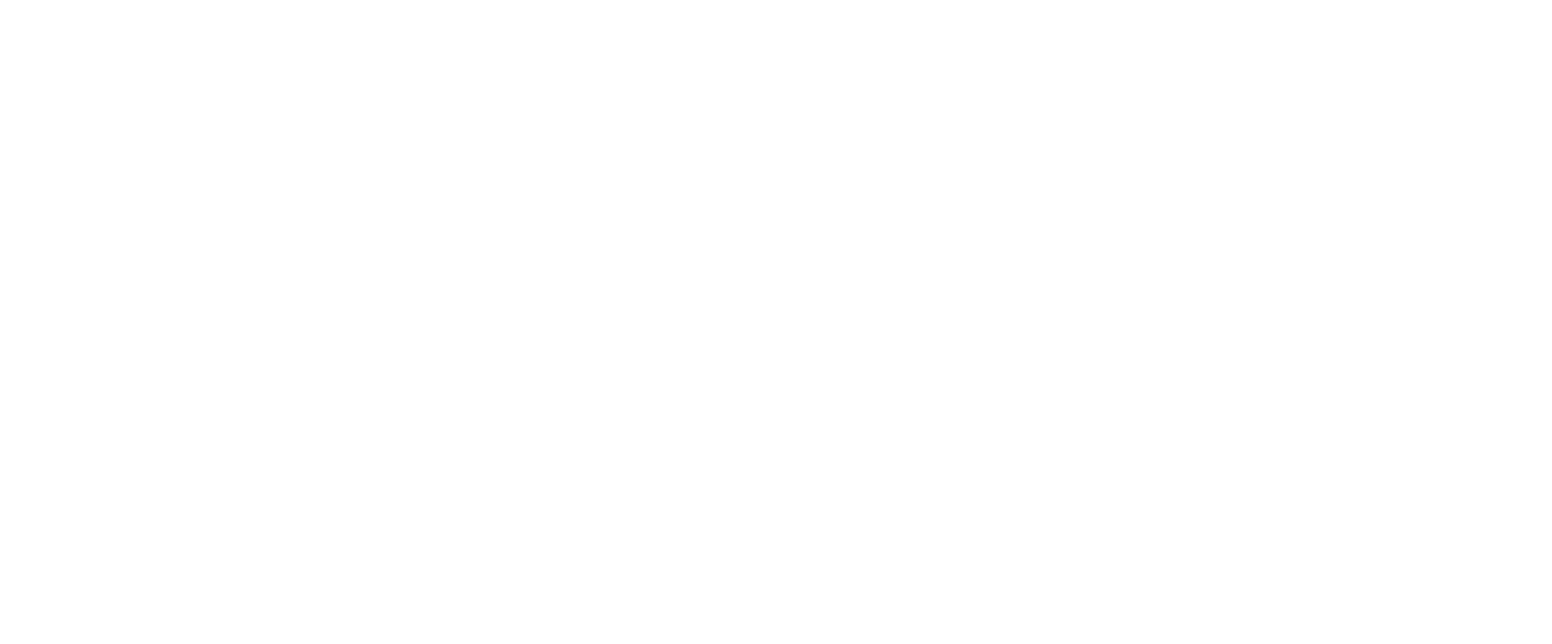
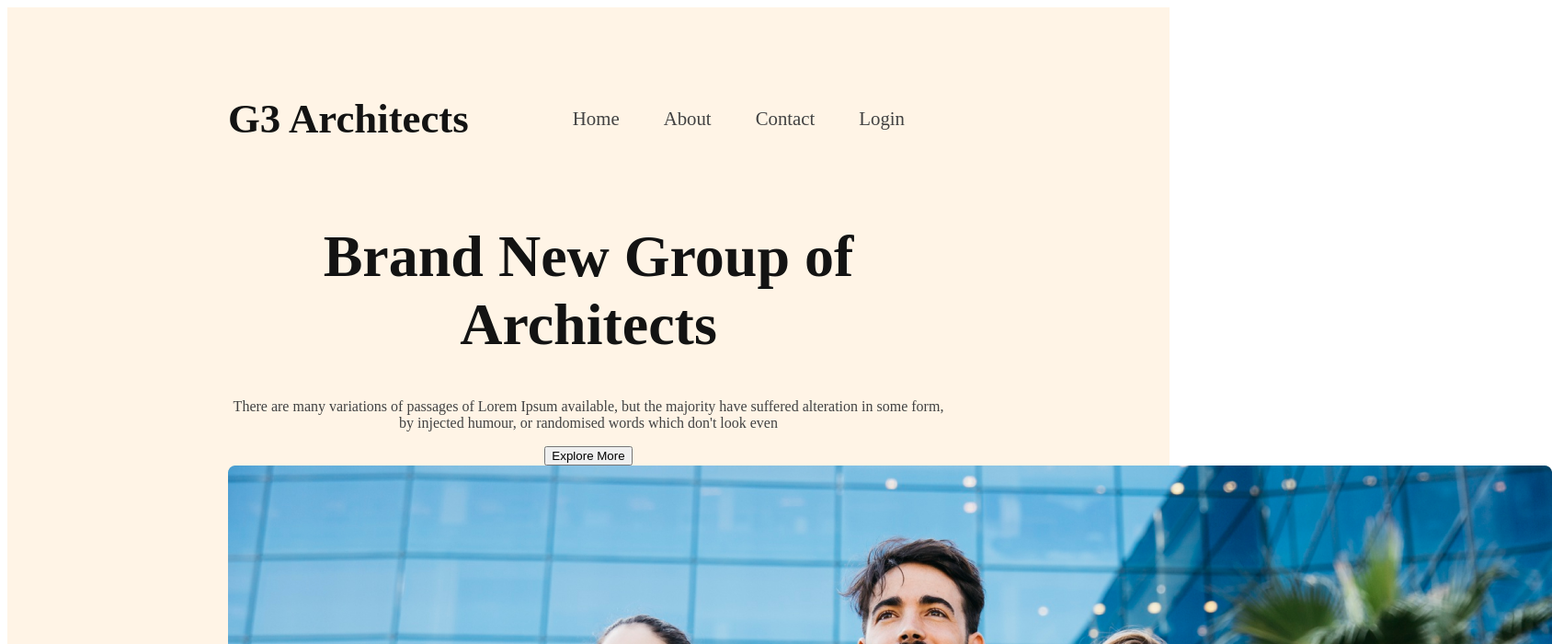
Before and after one commit to hosan-mia/Project-1, a plain HTML site: page index.html in a window 1280 px wide. Shown: the top 700 px of the page at 92% size, 1688 px wide, since content can reach past the window. Drawn offline with Linux system fonts and the light colour scheme.

Commit message:
banner content add

```diff
--- a/index.html
+++ b/index.html
@@ -4,6 +4,31 @@
     <meta charset="UTF-8" />
     <meta name="viewport" content="width=device-width, initial-scale=1.0" />
     <title>Web Page</title>
+    <link rel="stylesheet" href="style.css" />
   </head>
-  <body></body>
+  <body>
+    <header>
+      <nav>
+        <h3>G3 Architects</h3>
+        <ul>
+          <li><a href="#">Home</a></li>
+          <li><a href="#">About</a></li>
+          <li><a href="#">Contact</a></li>
+          <li><a href="#">Login</a></li>
+        </ul>
+      </nav>
+      <div class="banner">
+        <div class="banner-content">
+          <h1 class="banner-title">Brand New Group of Architects</h1>
+          <p class="banner-description">
+            There are many variations of passages of Lorem Ipsum available, but
+            the majority have suffered alteration in some form, by injected
+            humour, or randomised words which don't look even
+          </p>
+          <button class="btn-primary">Explore More</button>
+        </div>
+        <img src="images/banner.png" alt="" />
+      </div>
+    </header>
+  </body>
 </html>
--- a/style.css
+++ b/style.css
@@ -0,0 +1,54 @@
+olo/* style font family  Work sans */
+@import url("https://fonts.googleapis.com/css2?family=Work+Sans:wght@200;300;400;500;600;700;800;900&display=swap");
+
+body {
+  padding: 0;
+  margin: 10px;
+  font-family: "Work Sans", sans-serif;
+}
+header{
+  background-color: rgba(255, 144, 14, 0.10);
+  padding: 50px 240px;
+}
+nav{
+  display: flex;
+  justify-content: space-between;
+}
+nav h3{
+  font-size: 2.8rem;
+  font-weight: 900;
+  color: #131313;
+}
+nav ul{
+  list-style: none;
+  display: flex;
+  align-items: center;
+
+}
+nav ul li{
+  margin-right: 3rem;
+
+
+}
+nav ul li a{
+  text-decoration: none;
+  font-size: 1.3em;
+  color: #424242;
+}
+
+/* banner section style  */
+
+.banner{
+  max-width: 800px;
+  text-align: center;
+  margin: 0 auto;
+}
+.banner-title{
+  font-size: 4rem;
+  font-weight: 700;
+  color: #131313;
+}
+.banner-description{
+  color: #424242;
+
+}
```
